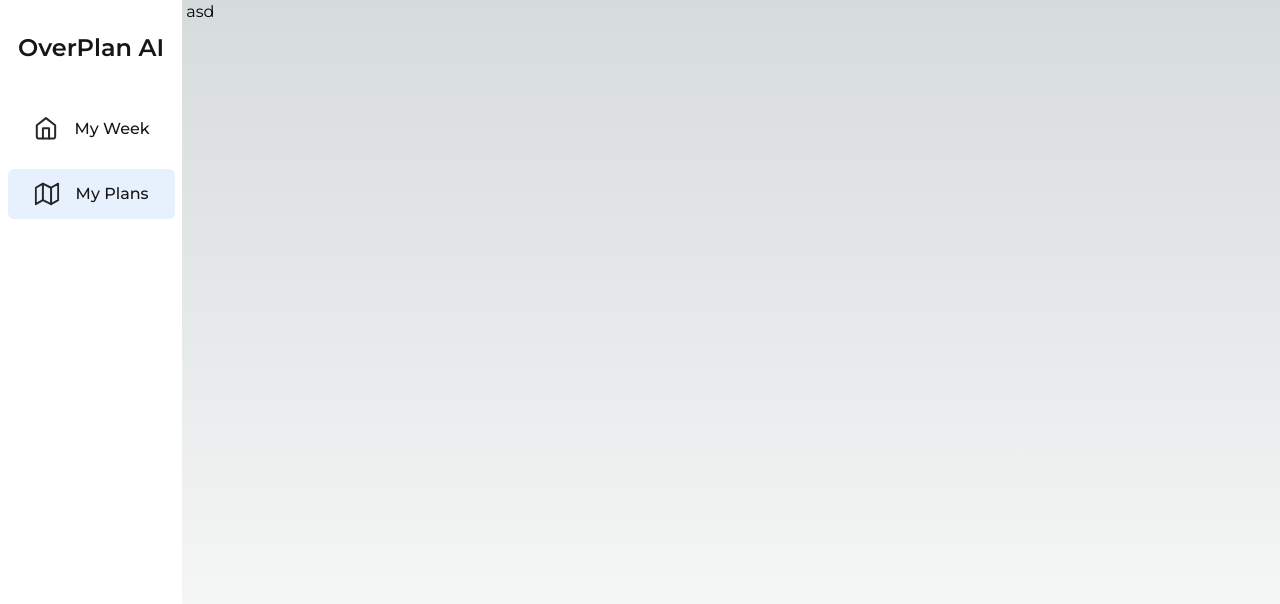
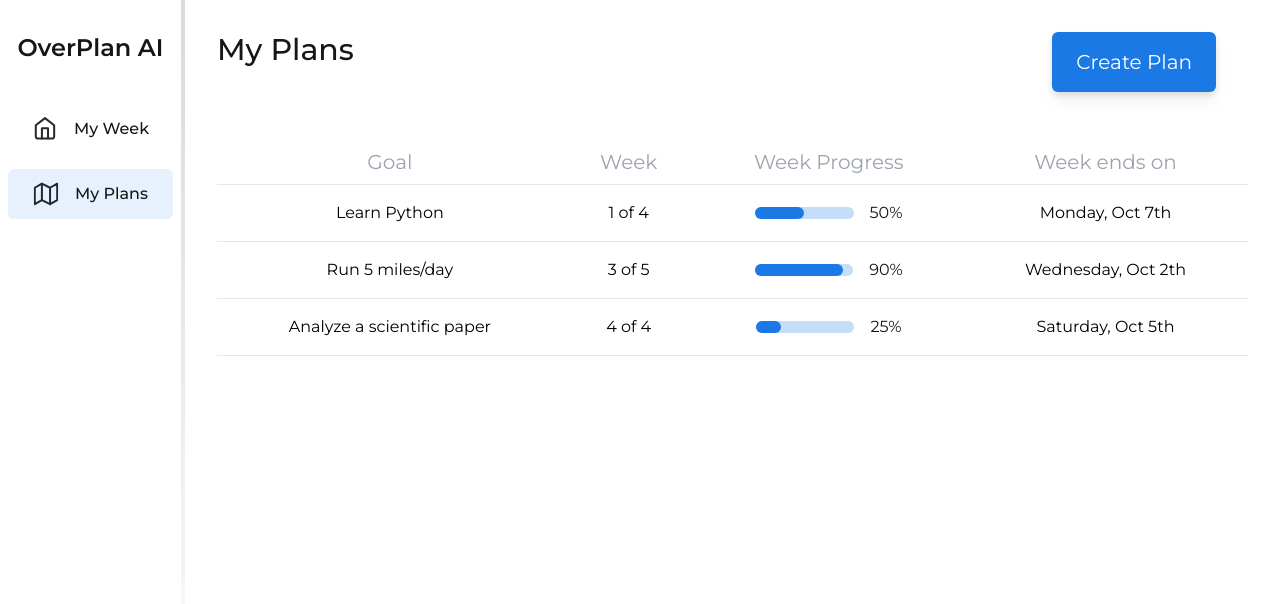
Before and after one commit to AlejandroALopez/overplan, a Next.js app: page /dashboard/plans in a window 1280 px wide. Shown: the top 604 px of the page. Built offline with nearby package versions, Linux system fonts and the light colour scheme.

Commit message:
all plans page Hi Fi

```diff
--- a/src/app/dashboard/plans/page.tsx
+++ b/src/app/dashboard/plans/page.tsx
@@ -1,9 +1,60 @@
 "use client";
 
+import Link from "next/link";
+import { useState } from "react";
+import { plansData, PlanProgressProps } from "@/lib/constants/testPlans";
+
+// Week Progress based on tasks completed
+const ProgressBar: React.FC<PlanProgressProps> = ({prog}) => {
+
+    const progressBarStyle: React.CSSProperties = {
+        width: `${prog * 100}%`,
+      };
+
+    return (
+        <div className="flex flex-row justify-center items-center gap-4">
+            <div className="h-3 w-5/12 bg-primary bg-opacity-25 rounded-3xl">
+                <div className="h-full bg-primary rounded-3xl" style={progressBarStyle} />
+            </div>
+            <p>{(prog * 100).toFixed(0)}%</p>
+        </div>
+    )
+}
+
 export default function MyPlans() {
+    const [currentPlan, setCurrentPlan] = useState<string>("");
+
     return (
-        <div className="flex flex-col w-full">
-            asd
+        <div className="flex flex-col w-full bg-white gap-12 p-8">
+            <div className="flex flex-row justify-between w-full">
+                <p className="text-3xl font-medium">My Plans</p>
+                <Link href="/planner/goal" className={`py-4 px-6 mr-8 border-none rounded-md bg-primary
+                        text-white text-xl drop-shadow-lg transition hover:scale-110 duration-300`}>
+                    Create Plan
+                </Link>
+            </div>
+            <div className="overflow-x-auto">
+                <table className="table-auto w-full">
+                    <thead>
+                        <tr>
+                            <th className="text-gray-400 text-xl font-normal border-b border-gray-200 px-4 py-2">Goal</th>
+                            <th className="text-gray-400 text-xl font-normal border-b border-gray-200 px-4 py-2">Week</th>
+                            <th className="text-gray-400 text-xl font-normal border-b border-gray-200 px-4 py-2">Week Progress</th>
+                            <th className="text-gray-400 text-xl font-normal border-b border-gray-200 px-4 py-2">Week ends on</th>
+                        </tr>
+                    </thead>
+                    <tbody>
+                        {plansData.map((plan) => (
+                            <tr key={plan.id} className="cursor-pointer hover:bg-primary hover:bg-opacity-10 duration-300">
+                                <td className="text-center border-b border-gray-200 p-4">{plan.goal}</td>
+                                <td className="text-center border-b border-gray-200 p-4">{plan.currWeek} of {plan.numWeeks}</td>
+                                <td className="text-center border-b border-gray-200 p-4"><ProgressBar prog={plan.weekProg}/></td>
+                                <td className="text-center border-b border-gray-200 p-4">{plan.weekEndDate}</td>
+                            </tr>
+                        ))}
+                    </tbody>
+                </table>
+            </div>
         </div>
     );
 }
--- /dev/null
+++ b/src/lib/constants/testPlans.ts
@@ -0,0 +1,41 @@
+
+
+interface Plan {
+    id: string,
+    goal: string,
+    numWeeks: number,
+    currWeek: number,
+    weekProg: number,
+    weekEndDate: string,
+}
+
+export interface PlanProgressProps {
+    prog: number,
+}
+
+export const plansData: Plan[] = [
+    {
+        id: "n0i2nn20fn2903n23",
+        goal: "Learn Python",
+        numWeeks: 4,
+        currWeek: 1,
+        weekProg: 0.5,
+        weekEndDate: "Monday, Oct 7th",
+    },
+    {
+        id: "inv93734h89023iwni9wendk2",
+        goal: "Run 5 miles/day",
+        numWeeks: 5,
+        currWeek: 3,
+        weekProg: 0.9,
+        weekEndDate: "Wednesday, Oct 2th",
+    },
+    {
+        id: "in2icnbubcnci0",
+        goal: "Analyze a scientific paper",
+        numWeeks: 4,
+        currWeek: 4,
+        weekProg: 0.25,
+        weekEndDate: "Saturday, Oct 5th",
+    },
+]
```
